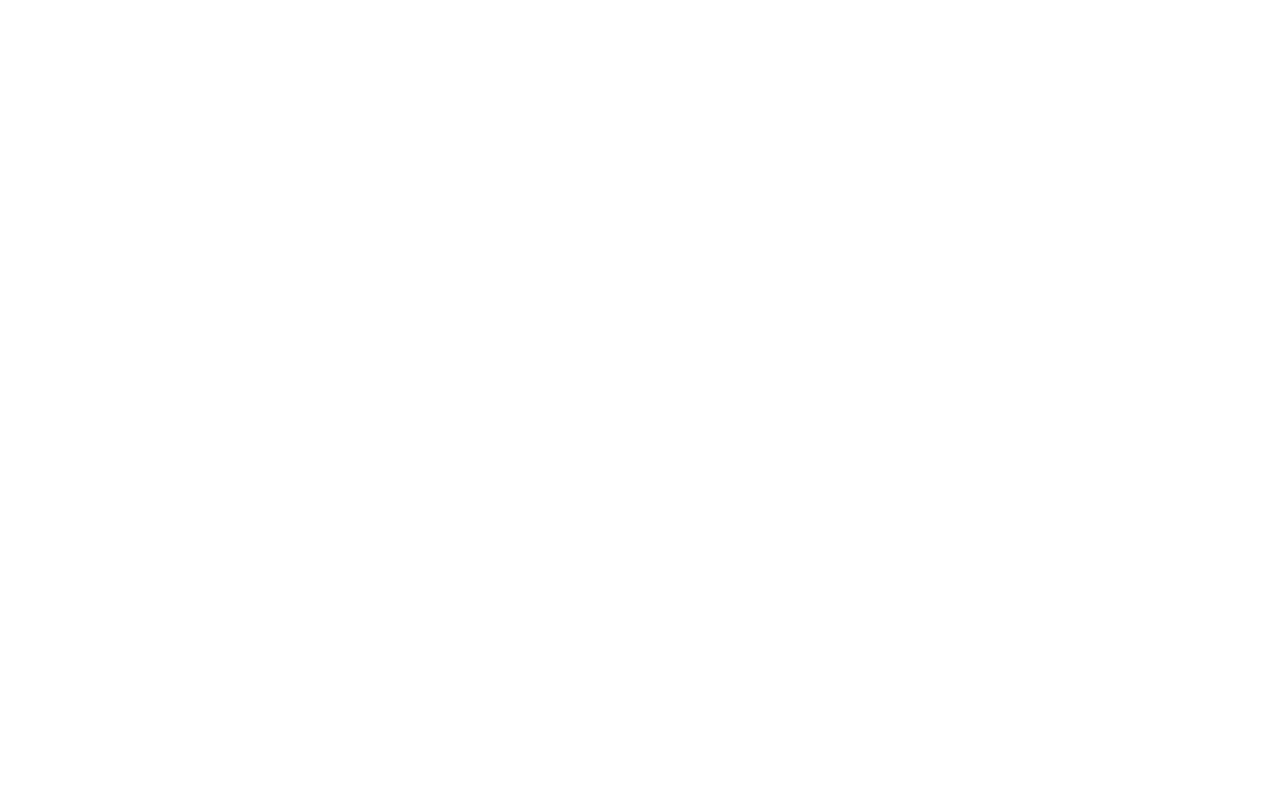
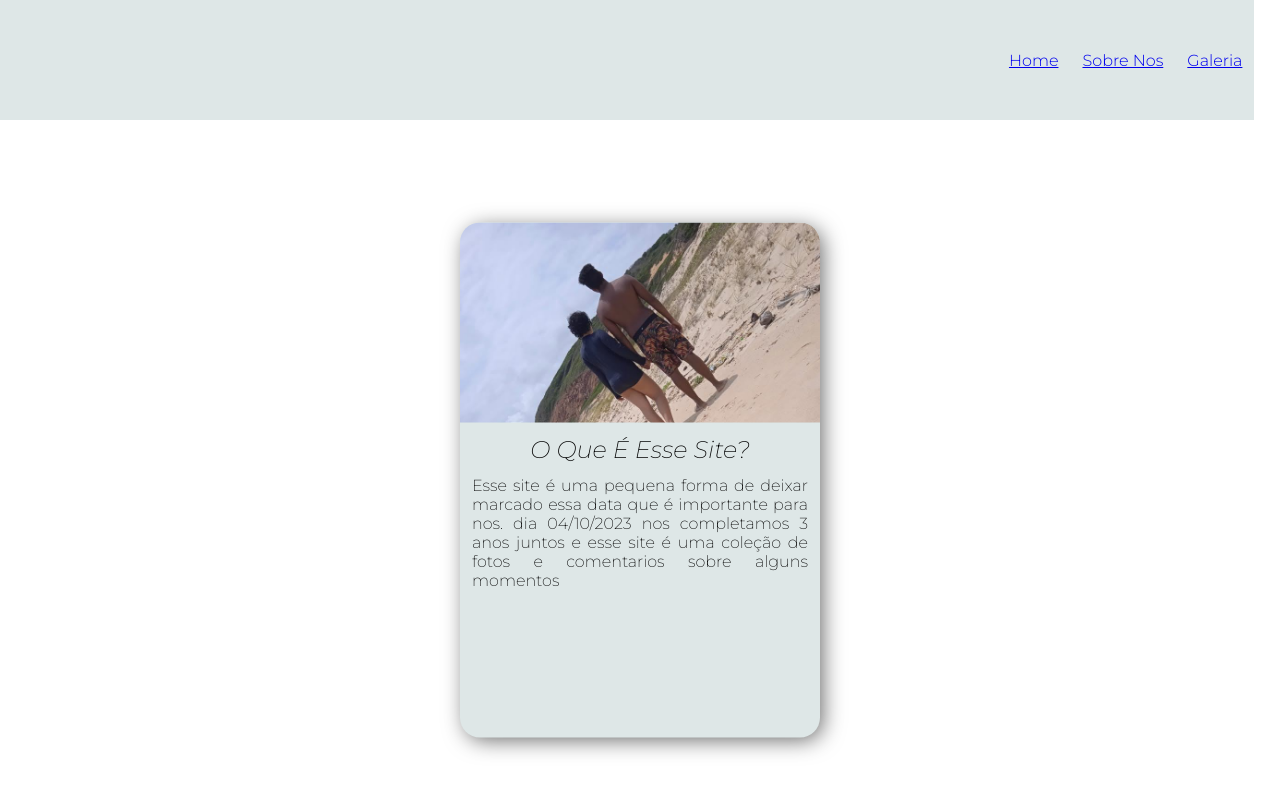
Before and after one commit to Joao-marcos-f/Projeto_Des_souvenirs_pour_deux, a plain HTML site: page index.html in a window 1280 px wide. Drawn offline with Linux system fonts and the light colour scheme.

Commit message:
update style
update de navbar e do texto principal

```diff
--- a/Style/style.css
+++ b/Style/style.css
@@ -0,0 +1,69 @@
+@import url('https://fonts.googleapis.com/css2?family=Montserrat:ital,wght@0,100;0,200;0,300;1,100;1,200&family=Poppins:wght@100;200;300&display=swap');
+*{
+    margin: 0;
+    padding: 0;
+    box-sizing: border-box;
+}
+header{
+    width: 98vw;
+    height: 15vh;
+    position: absolute;
+    display: flex;
+    align-items: center;
+    justify-content: flex-end;
+    font-family: 'Montserrat', sans-serif;
+    background-color: #dee7e7;
+}
+header >ul{
+    display: flex;
+    list-style: none;
+}
+header > ul > li{
+    padding: 12px;
+}
+main{
+    width: 98vw;
+    height: calc(100vh - 15vh);
+}
+.main-photo{
+    background-color: #dee7e7;
+    width: 360px;
+    height: 515px;
+    border-radius: 20px;
+    box-shadow: 4px 4px 22px -2px rgba(0,0,0,0.61);
+    -webkit-box-shadow: 4px 4px 22px -2px rgba(0,0,0,0.61);
+    -moz-box-shadow: 4px 4px 22px -2px rgba(0,0,0,0.61);
+    overflow: hidden;
+
+    position: absolute;
+    top:60%;
+    left: 50%;
+    transform: translate(-50%, -50%);
+
+    transition:width .3s, height .3s;
+    transition-timing-function: ease;
+}
+
+section.main-photo > div#image{
+    background: #dee7e7 url(../imagens/IMG-20210216-WA0021.jpg);
+    height: 200px;
+    background-size: cover;
+    background-position: center top;
+    display: block;
+}
+div#text-mainpage{
+    margin-top: 12px;
+    font-family: 'Montserrat', sans-serif;
+}
+div#text-mainpage > p{
+     padding: 12px;
+     text-align: justify;
+     font-weight: 200
+
+}
+div#text-mainpage > h1{
+    text-align: center;
+    text-transform: capitalize;
+    font-style: italic;
+    font-weight: 200;
+}
--- a/index.html
+++ b/index.html
@@ -7,8 +7,22 @@
     <link rel="stylesheet" href="Style/style.css">
 </head>
 <body>
-    <header></header>
-    <main></main>
+    <header>
+        <ul>
+            <li><a href="http://" target="_blank" rel="noopener noreferrer">Home</a></li>
+            <li><a href="http://" target="_blank" rel="noopener noreferrer"> Sobre Nos</a></li>
+            <li><a href="http://" target="_blank" rel="noopener noreferrer">Galeria</a></li>
+        </ul>
+    </header>
+    <main>
+        <section class="main-photo">
+            <div id="image"></div>
+            <div id="text-mainpage">
+                <h1>O Que é esse site? </h1>
+                <p>Esse site é uma pequena forma de deixar marcado essa data que é importante para nos. dia 04/10/2023 nos completamos 3 anos juntos e esse site é uma coleção de fotos e comentarios sobre alguns momentos</p>
+            </div>
+        </section>
+    </main>
     <footer> </footer>
 </body>
 <script src="Script/script.js"></script>
```
